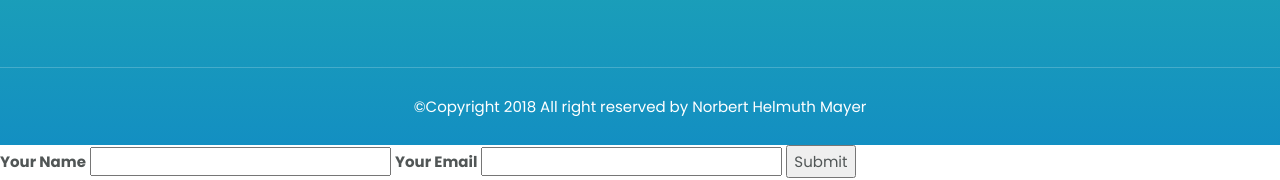
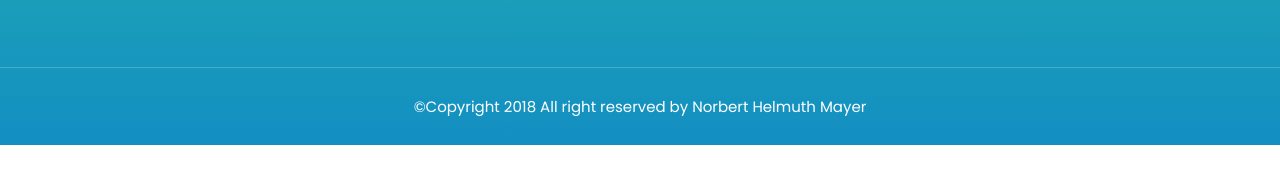
Before and after one commit to NorbertMayer/portfolio, a plain HTML site: page index.html in a window 1280 px wide. Shown: the part 4384-4564 px from the top of the page. After the commit the page ends 4529 px from the top, so only its background shows below. Drawn offline with Linux system fonts and the light colour scheme.

Commit message:
remove form

```diff
--- a/index.html
+++ b/index.html
@@ -369,17 +369,7 @@
         </div>
     </footer>
 
-    <div class="kwes-form">
-        <form method="POST" action="https://kwes.io/api/foreign/forms/ZfjrldIYSPCiTKsvwsPc">
-          <label for="name">Your Name</label>
-          <input type="text" name="name" rules="required">
 
-          <label for="email">Your Email</label>
-          <input type="email" name="email" rules="required|email|max:255">
-
-          <button type="submit">Submit</button>
-        </form>
-      </div>
 
 
     <!--Vendor-JS-->
@@ -391,9 +381,6 @@
 
     <!--Main-active-JS-->
     <script src="js/main.js"></script>
-
-    <!-- form -->
-    <script src="https://kwes.io/js/kwes.js"></script>
 </body>
 
 </html>
```
